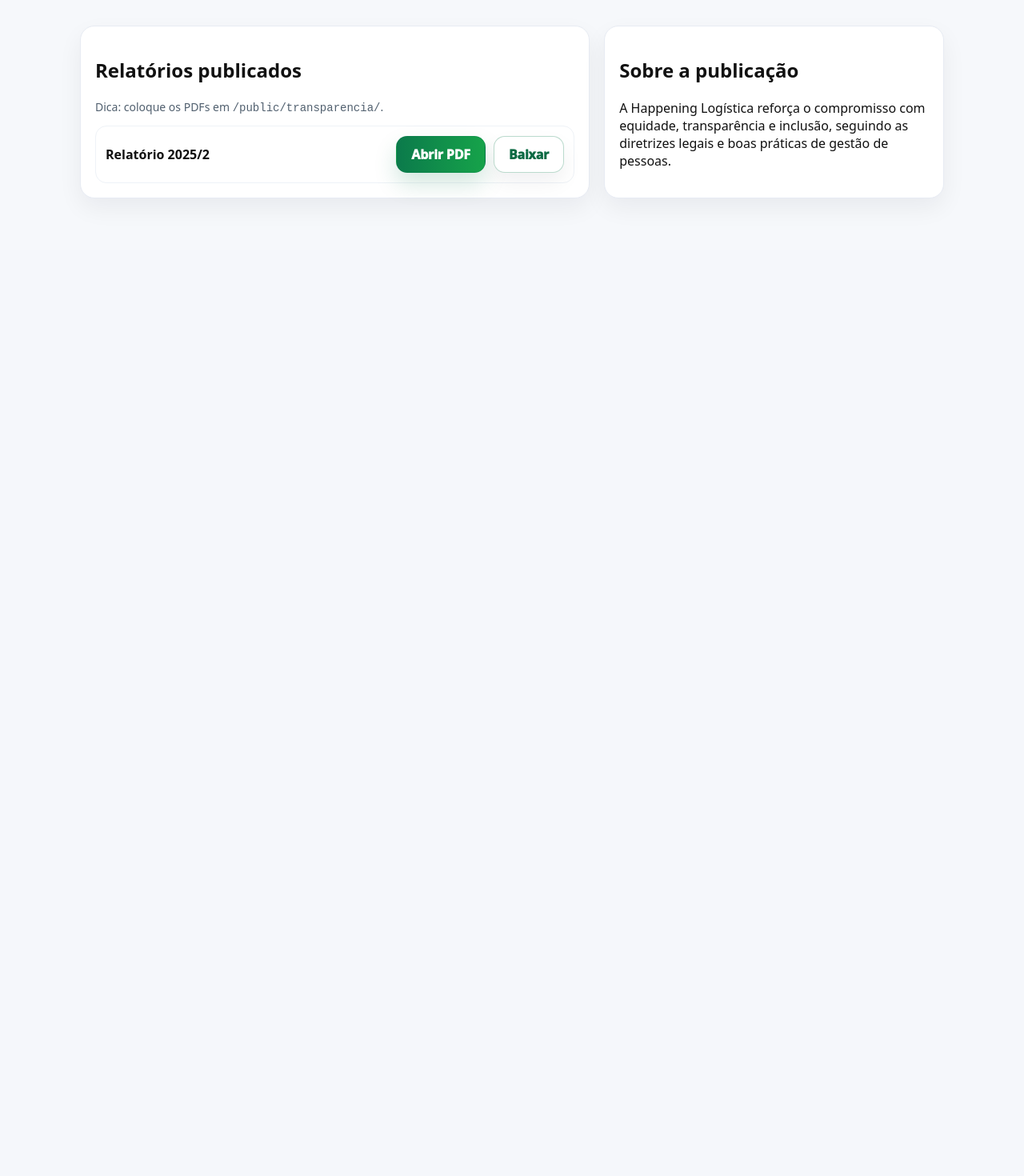
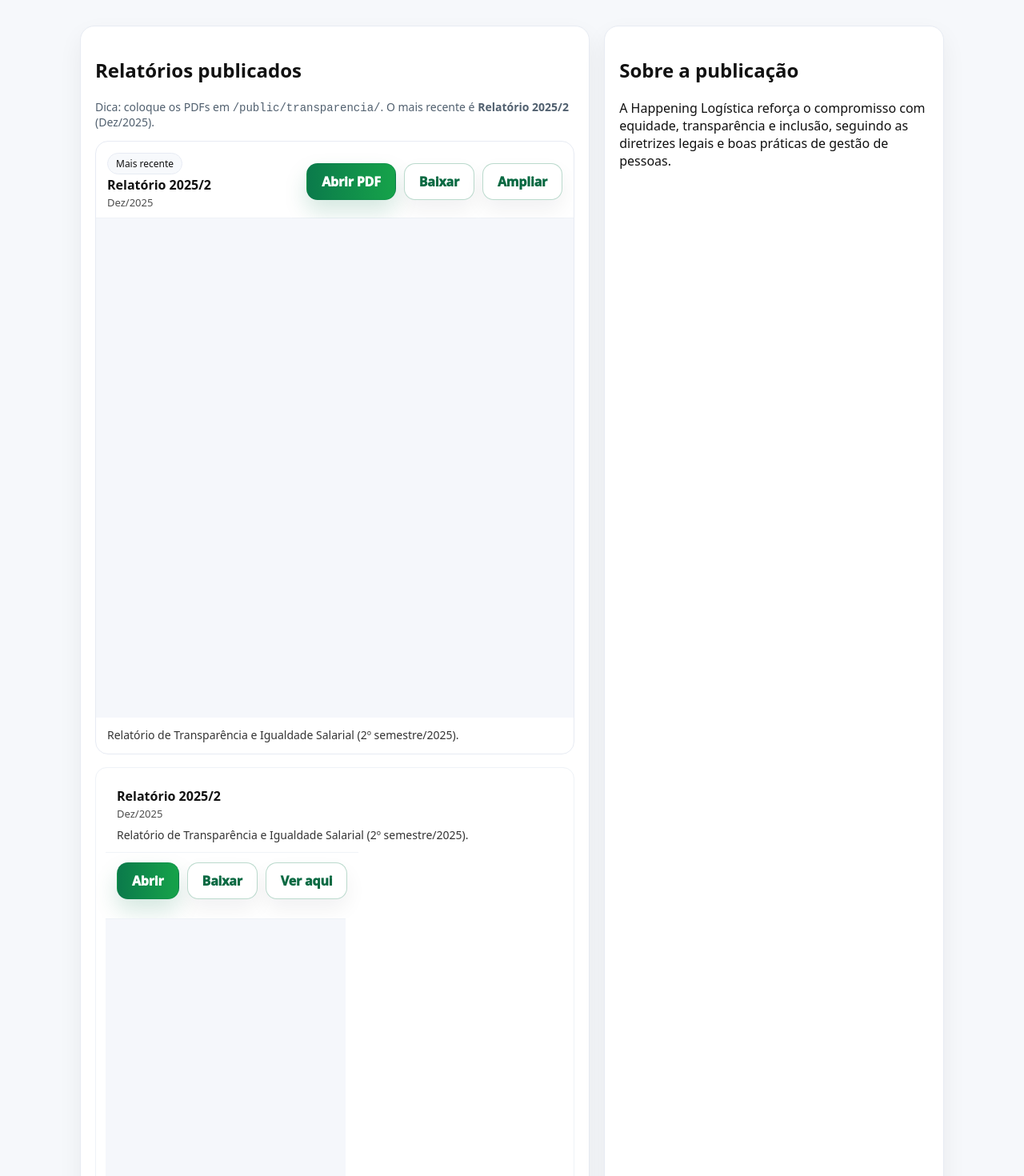
Before and after one commit to happeningti/site-happening, a Next.js app: page /transparencia in a window 1280 px wide. Shown: the part 440-1910 px from the top of the page at 80% size. Before the commit the page ends 800 px from the top, so only its background shows below. Built offline with nearby package versions, Linux system fonts and the light colour scheme.

Commit message:
atualização transparencia

```diff
--- a/app/globals.css
+++ b/app/globals.css
@@ -1700,6 +1700,135 @@
   gap:10px;
   flex-wrap:wrap;
 }
+/* Viewer principal */
+.transparenciaViewer {
+  margin-top: 14px;
+  border: 1px solid #e7ebf3;
+  border-radius: 16px;
+  overflow: hidden;
+  background: #fff;
+}
+
+.transparenciaViewerHeader {
+  padding: 14px 14px 10px;
+  display: flex;
+  gap: 12px;
+  align-items: center;
+  justify-content: space-between;
+  flex-wrap: wrap;
+  border-bottom: 1px solid #eef2f7;
+}
+
+.transparenciaViewerTitle {
+  display: grid;
+  gap: 2px;
+}
+
+.pillMini {
+  display: inline-flex;
+  width: fit-content;
+  font-size: 12px;
+  padding: 4px 10px;
+  border-radius: 999px;
+  border: 1px solid #e7ebf3;
+  background: #f7f9fc;
+}
+
+.transparenciaViewerName {
+  font-weight: 700;
+  font-size: 16px;
+}
+
+.transparenciaViewerMeta {
+  font-size: 13px;
+  opacity: 0.75;
+}
+
+.transparenciaViewerActions {
+  display: flex;
+  gap: 10px;
+  flex-wrap: wrap;
+}
+
+.transparenciaIframeWrap {
+  width: 100%;
+  height: min(78vh, 820px);
+  background: #f6f7fb;
+}
+
+.transparenciaIframe {
+  width: 100%;
+  height: 100%;
+  border: 0;
+}
+
+.transparenciaViewerDesc {
+  padding: 12px 14px 14px;
+  margin: 0;
+  font-size: 14px;
+  opacity: 0.85;
+}
+
+/* Lista */
+.transparenciaList {
+  margin-top: 16px;
+  display: grid;
+  gap: 12px;
+}
+
+.transparenciaItem {
+  border: 1px solid #eef2f7;
+  border-radius: 14px;
+  overflow: hidden;
+  background: #fff;
+}
+
+.transparenciaItemLeft {
+  padding: 12px 14px 0;
+}
+
+.transparenciaItemTitle {
+  font-weight: 700;
+}
+
+.transparenciaItemMeta {
+  font-size: 13px;
+  opacity: 0.75;
+  margin-top: 2px;
+}
+
+.transparenciaItemDesc {
+  margin-top: 8px;
+  font-size: 14px;
+  opacity: 0.85;
+}
+
+.transparenciaItemActions {
+  padding: 12px 14px 12px;
+  display: flex;
+  gap: 10px;
+  flex-wrap: wrap;
+  border-top: 1px solid #f0f3f8;
+}
+
+.transparenciaItemPreview {
+  border-top: 1px solid #eef2f7;
+  background: #f6f7fb;
+}
+
+.transparenciaIframeMini {
+  width: 100%;
+  height: 520px;
+  border: 0;
+}
+
+.transparenciaEmpty {
+  margin-top: 12px;
+  padding: 12px 14px;
+  border: 1px dashed #d6dde8;
+  border-radius: 12px;
+  background: #fbfcff;
+}
 
 /* =========================
    TRABALHE CONOSCO
--- a/app/transparencia/page.tsx
+++ b/app/transparencia/page.tsx
@@ -1,7 +1,44 @@
 // app/transparencia/page.tsx
 import Link from "next/link";
 
+type Relatorio = {
+  titulo: string;     // Ex: "Relatório 2025/2"
+  arquivo: string;    // Ex: "/transparencia/relatorio-2025-2.pdf"
+  data: string;       // ISO: "2025-12-01" (serve pra ordenar)
+  descricao?: string; // opcional
+};
+
+const RELATORIOS: Relatorio[] = [
+  {
+    titulo: "Relatório 2025/2",
+    arquivo: "/transparencia/relatorio-2025-2.pdf",
+    data: "2025-12-01",
+    descricao: "Relatório de Transparência e Igualdade Salarial (2º semestre/2025).",
+  },
+  // Quando subir um novo, só adicionar acima/abaixo:
+  // {
+  //   titulo: "Relatório 2026/1",
+  //   arquivo: "/transparencia/relatorio-2026-1.pdf",
+  //   data: "2026-06-01",
+  // },
+];
+
+function formatarMesAno(iso: string) {
+  // Mantém simples e sem depender de locale do servidor
+  // iso: YYYY-MM-DD
+  const [y, m] = iso.split("-");
+  const meses = ["Jan", "Fev", "Mar", "Abr", "Mai", "Jun", "Jul", "Ago", "Set", "Out", "Nov", "Dez"];
+  const mm = Math.max(1, Math.min(12, Number(m || "1")));
+  return `${meses[mm - 1]}/${y}`;
+}
+
 export default function TransparenciaPage() {
+  const relatoriosOrdenados = [...RELATORIOS].sort(
+    (a, b) => new Date(b.data).getTime() - new Date(a.data).getTime()
+  );
+
+  const maisRecente = relatoriosOrdenados[0];
+
   return (
     <main className="transparencia">
       <section className="transparenciaHero">
@@ -10,8 +47,8 @@
           <div className="badge">Transparência</div>
           <h1>Relatório de Transparência e Igualdade Salarial</h1>
           <p>
-            Em conformidade com a Lei 14.611/2023, disponibilizamos nossos
-            relatórios de transparência e igualdade salarial.
+            Em conformidade com a Lei 14.611/2023, disponibilizamos nossos relatórios
+            de transparência e igualdade salarial.
           </p>
 
           <div className="transparenciaHeroActions">
@@ -31,44 +68,105 @@
             <h2>Relatórios publicados</h2>
             <p className="transparenciaHint">
               Dica: coloque os PDFs em <code>/public/transparencia/</code>.
+              {maisRecente ? (
+                <>
+                  {" "}O mais recente é{" "}
+                  <strong>{maisRecente.titulo}</strong> ({formatarMesAno(maisRecente.data)}).
+                </>
+              ) : null}
             </p>
 
-            {/* EXEMPLO: ajuste o nome do arquivo conforme você subir no /public */}
-            <div className="transparenciaList">
-              <div className="transparenciaItem">
-                <div className="transparenciaItemTitle">
-                  Relatório 2025/2
+            {/* VISUALIZADOR DO PDF (mais recente) */}
+            {maisRecente ? (
+              <div className="transparenciaViewer">
+                <div className="transparenciaViewerHeader">
+                  <div className="transparenciaViewerTitle">
+                    <span className="pillMini">Mais recente</span>
+                    <div className="transparenciaViewerName">{maisRecente.titulo}</div>
+                    <div className="transparenciaViewerMeta">{formatarMesAno(maisRecente.data)}</div>
                   </div>
-                <div className="transparenciaItemActions">
+
+                  <div className="transparenciaViewerActions">
                     <a
                       className="btnPrim"
-                    href="/transparencia/relatorio-2025-2.pdf"
+                      href={maisRecente.arquivo}
                       target="_blank"
                       rel="noreferrer"
                     >
                       Abrir PDF
                     </a>
-                  <a
-                    className="btnSec"
-                    href="/transparencia/relatorio-2025-2.pdf"
-                    download
-                  >
+                    <a className="btnSec" href={maisRecente.arquivo} download>
                       Baixar
+                    </a>
+                    <a className="btnSec" href={maisRecente.arquivo} target="_blank" rel="noreferrer">
+                      Ampliar
                     </a>
                   </div>
                 </div>
 
-              {/* Se quiser histórico, é só duplicar o bloco acima e mudar o nome */}
-              {/* <div className="transparenciaItem">...</div> */}
+                <div className="transparenciaIframeWrap">
+                  <iframe
+                    className="transparenciaIframe"
+                    src={maisRecente.arquivo}
+                    title={`Visualizador - ${maisRecente.titulo}`}
+                  />
                 </div>
+
+                {maisRecente.descricao ? (
+                  <p className="transparenciaViewerDesc">{maisRecente.descricao}</p>
+                ) : null}
+              </div>
+            ) : (
+              <div className="transparenciaEmpty">
+                Nenhum relatório publicado ainda. Assim que você subir um PDF em{" "}
+                <code>/public/transparencia/</code>, ele aparecerá aqui.
+              </div>
+            )}
+
+            {/* LISTA / HISTÓRICO */}
+            {relatoriosOrdenados.length > 0 ? (
+              <div className="transparenciaList">
+                {relatoriosOrdenados.map((r, idx) => (
+                  <div className="transparenciaItem" key={`${r.arquivo}-${idx}`}>
+                    <div className="transparenciaItemLeft">
+                      <div className="transparenciaItemTitle">{r.titulo}</div>
+                      <div className="transparenciaItemMeta">{formatarMesAno(r.data)}</div>
+                      {r.descricao ? (
+                        <div className="transparenciaItemDesc">{r.descricao}</div>
+                      ) : null}
+                    </div>
+
+                    <div className="transparenciaItemActions">
+                      <a className="btnPrim" href={r.arquivo} target="_blank" rel="noreferrer">
+                        Abrir
+                      </a>
+                      <a className="btnSec" href={r.arquivo} download>
+                        Baixar
+                      </a>
+                      <a className="btnSec" href={`#pdf-${idx}`}>
+                        Ver aqui
+                      </a>
+                    </div>
+
+                    {/* Preview embutido por item (fica “embaixo do mais atual”) */}
+                    <div className="transparenciaItemPreview" id={`pdf-${idx}`}>
+                      <iframe
+                        className="transparenciaIframeMini"
+                        src={r.arquivo}
+                        title={`Preview - ${r.titulo}`}
+                      />
+                    </div>
+                  </div>
+                ))}
+              </div>
+            ) : null}
           </div>
 
           <div className="transparenciaCard">
             <h2>Sobre a publicação</h2>
             <p>
-              A Happening Logística reforça o compromisso com equidade,
-              transparência e inclusão, seguindo as diretrizes legais e boas
-              práticas de gestão de pessoas.
+              A Happening Logística reforça o compromisso com equidade, transparência e inclusão,
+              seguindo as diretrizes legais e boas práticas de gestão de pessoas.
             </p>
           </div>
         </div>
```
Lines whose indentation alone changed are shown as unchanged.
